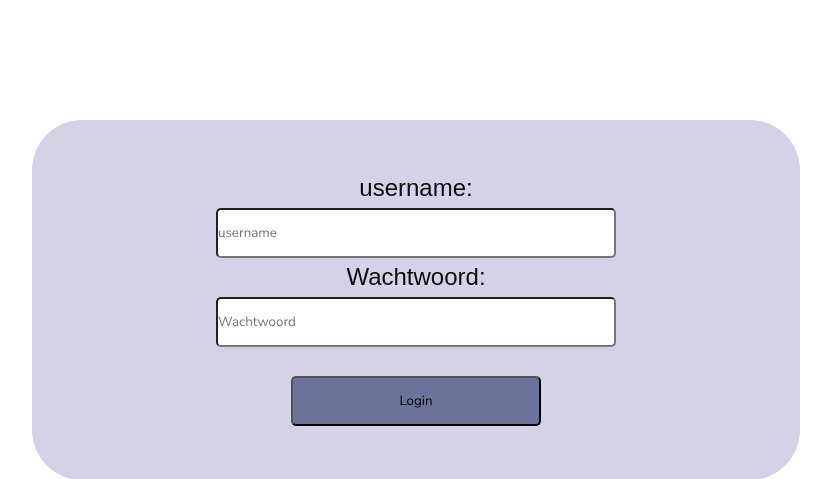
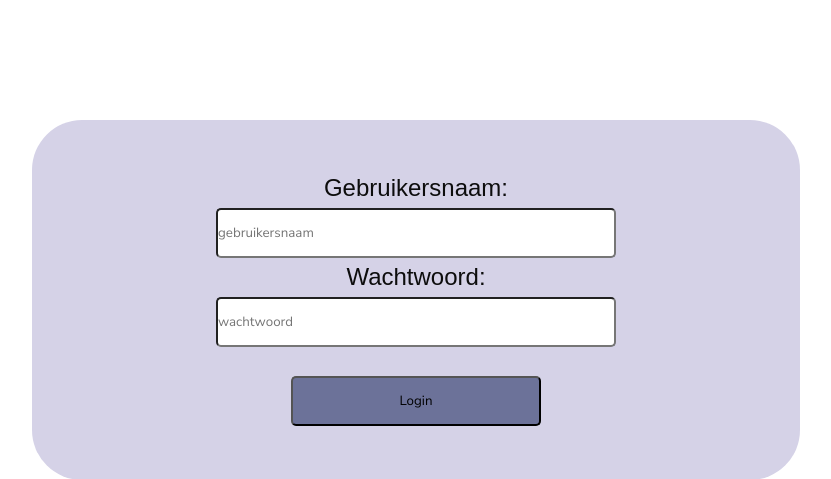
Before and after one commit to MvAalten/web2, a PHP site: page /pages/login.php in a window 1280 px wide. Shown: the part 310-789 px from the top of the page, without its empty margins (224-1055 px from the left). Run offline with PHP 8.4, Linux system fonts and the light colour scheme; some web fonts are replaced.

Commit message:
snelle commit

```diff
--- a/html/html/pages/dashboard.php
+++ b/html/html/pages/dashboard.php
@@ -5,6 +5,7 @@ if (!isset($_SESSION["user"])){
     exit();
     // als je niet bent in gelogd dan word je verwezen naar de login page
 }
+?>
 <!DOCTYPE html>
 <html lang="en">
 <head>
--- a/html/html/pages/login.php
+++ b/html/html/pages/login.php
@@ -22,10 +22,10 @@
             <div class="login">
                 <div class="login-container">
                 <form class="form-extra" action='login_logic.php' name='login' method="POST">
-                    <label> <p>username:</p></label>
-                    <input type="text" name="username" placeholder="username" required class="username-log">
+                    <label> <p>Gebruikersnaam:</p></label>
+                    <input type="text" name="username" placeholder="gebruikersnaam" required class="username-log">
                     <label><p>Wachtwoord:</p></label>
-                    <input type="password" name="password" placeholder="Wachtwoord" required class="password-log">
+                    <input type="password" name="password" placeholder="wachtwoord" required class="password-log">
                     <input type="submit" value="Login" class="button-log">
                 </form>
                 </div>
--- a/html/html/pages/register.php
+++ b/html/html/pages/register.php
@@ -23,7 +23,7 @@
                         <input class="password-log" type="password" name="password" placeholder="Password" required>
                         <label class="coloring"> email: </label>
                         <input class="type-log-workout2" type="email" name="email" placeholder="email" required>
-                        <input class="button-log" type="submit" value="login">
+                        <input class="button-log" type="submit" value="Register">
                     </div>
             </div>
         </div>
```
Also changed, not shown: html/html/pages/over_ons.php (+4 -4 lines).
